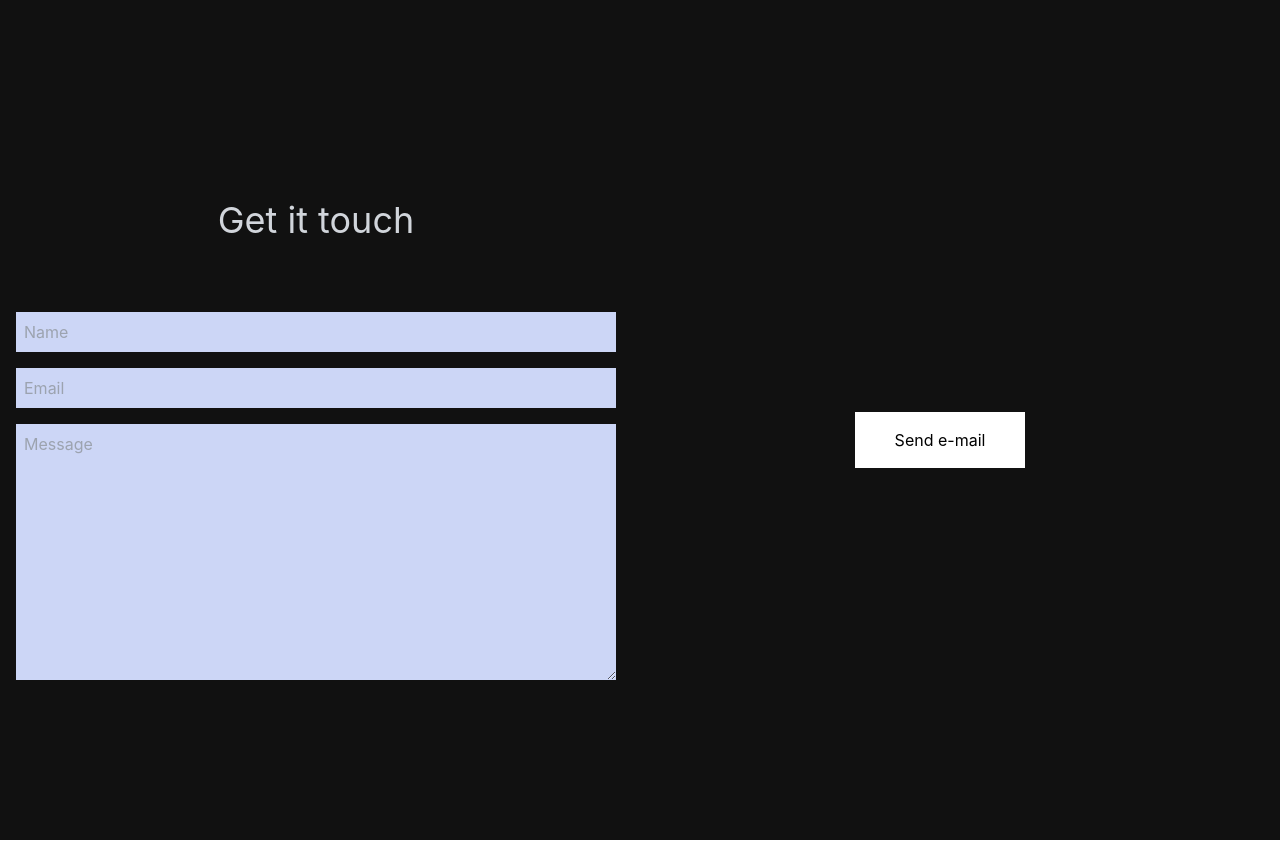
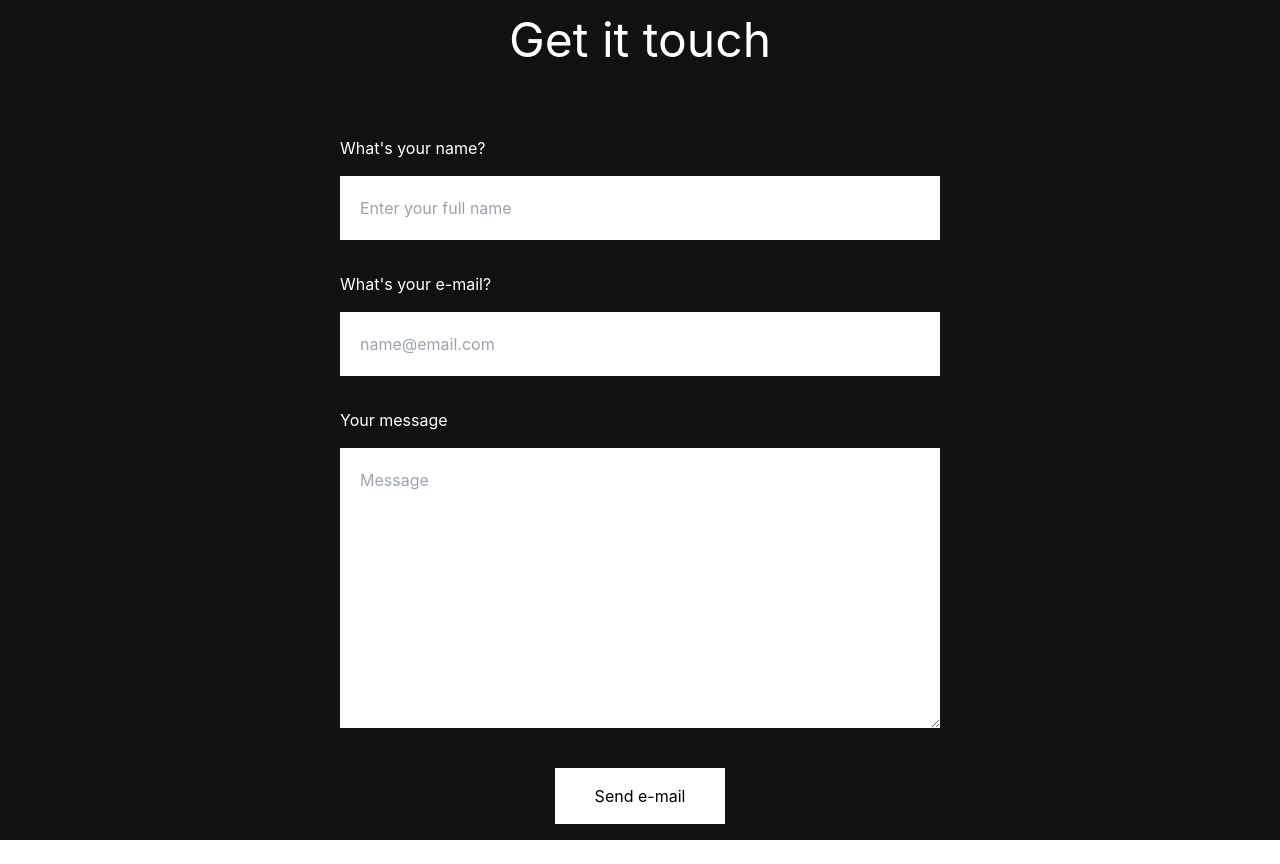
Before and after one commit to disotocastro/portfolio-react, a React (Create React App) app: page / in a window 1280 px wide. Shown: the part 3160-4024 px from the top of the page. Before the commit the page ends 4000 px from the top, so only its background shows below. Built offline with nearby package versions, Linux system fonts and the light colour scheme; the HTML template or start-up script is replaced by a standard one.

Commit message:
ADD New Form styles

```diff
--- a/src/components/Contact.jsx
+++ b/src/components/Contact.jsx
@@ -5,14 +5,20 @@ const Contact = () => {
     <div name='contact' className='w-full h-screen bg-[#111111] flex justify-center items-center p-4'>
       <form method='POST' action="https://getform.io/f/8057ab11-201a-4bcb-b3e7-27a9ee83971c" className='flex flex-col max-w-[600px] w-full'>
         <div className='pb-8'>
-          <p className='mb-10 flex justify-center items-center text-4xl font-normal text-gray-300'>Get it touch</p>
+          <p className='mb-10 flex justify-center items-center text-5xl font-normal text-white'>Get it touch</p>
         </div>
-        <input className='bg-[#ccd6f6] p-2' type="text" placeholder='Name' name='name' />
-        <input className='my-4 p-2 bg-[#ccd6f6]' type="email" placeholder='Email' name='email' />
-        <textarea className='bg-[#ccd6f6] p-2' name="message" rows="10" placeholder='Message'></textarea>
-      </form>
-      <button className='bg-[#FFFF] text-black hover:bg-gray-200 px-10 py-4 my-10 mx-auto flex items-end'>Send e-mail</button>
-    </div>
+        <p className='text-1xl font-normal text-white'>What's your name?</p>
+        <input className='bg-[#FFFF] p-5 my-4' type="text" placeholder='Enter your full name' name='name' />
+
+        <p className='text-1xl font-normal text-white mt-4'>What's your e-mail?</p>
+        <input className='bg-[#FFFF] p-5 my-4' type="email" placeholder='name@email.com' name='email' />
+
+        <p className='text-1xl font-normal text-white my-4'>Your message</p>
+        <textarea className='bg-[#FFFF] p-5' name="message" rows="10" placeholder='Message'></textarea>
+
+        <button className='bg-[#FFFF] text-black hover:bg-gray-200 px-10 py-4 my-10 mx-auto flex items-end'>Send e-mail</button>
+      </form >
+    </div >
   )
 }
 
```
